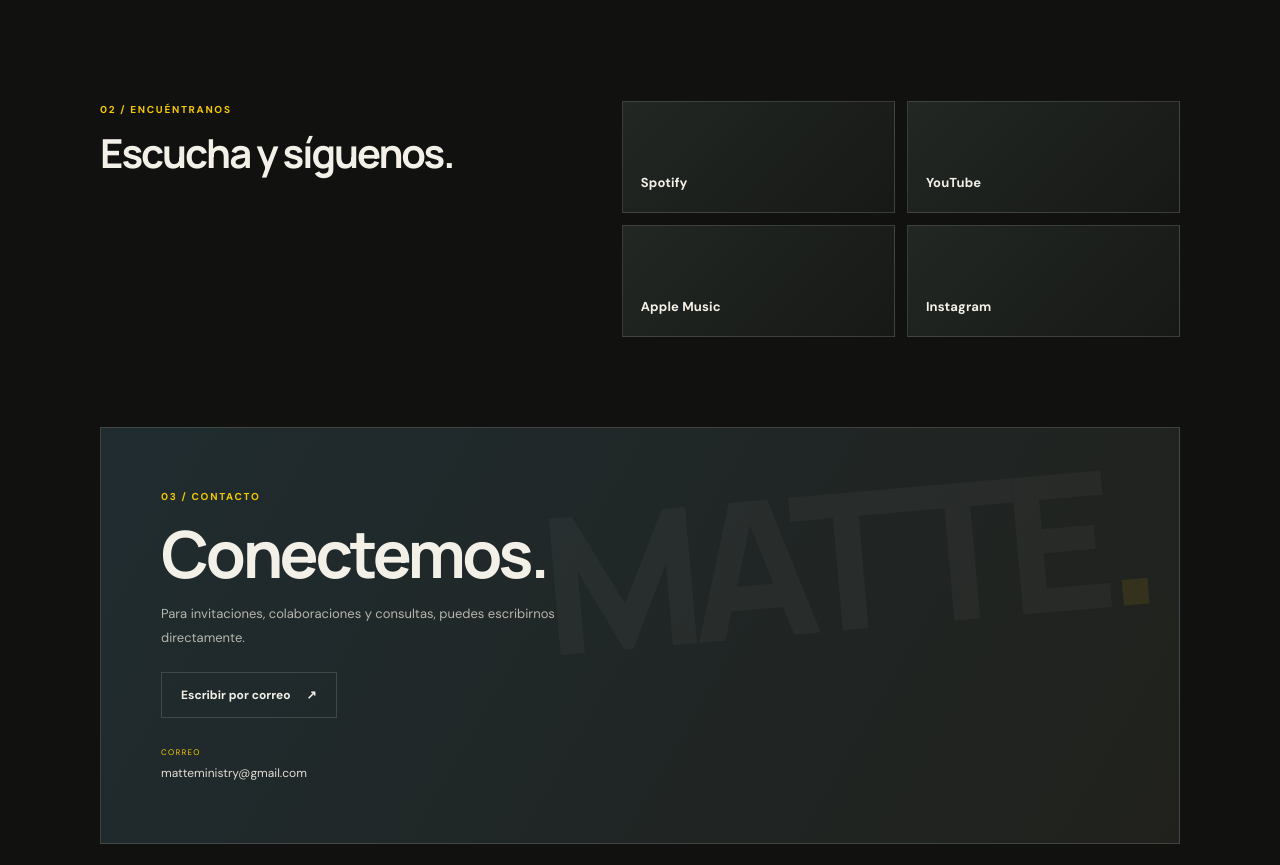
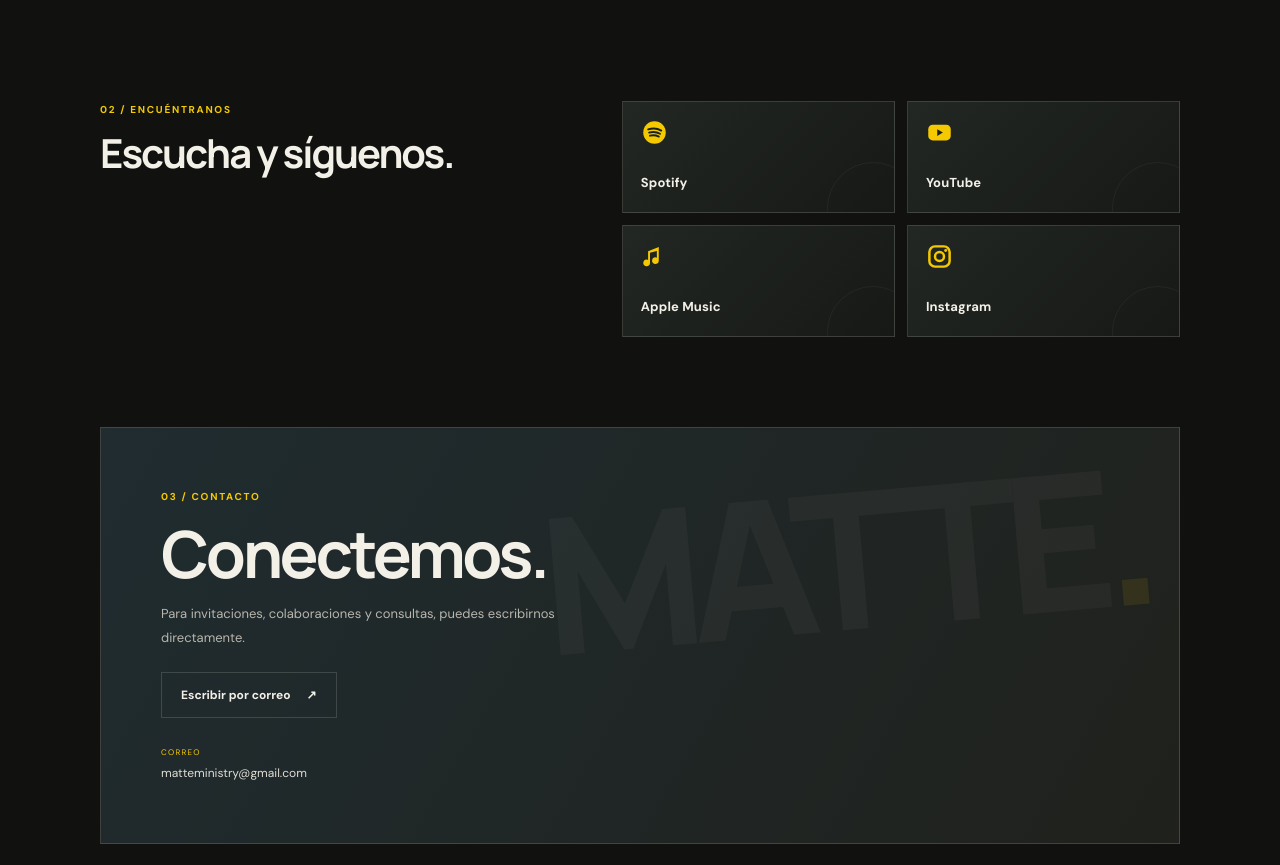
Before and after one commit to matteministry/matteministry.github.io., a plain HTML site: page index.html in a window 1280 px wide. Shown: the part 1740-2605 px from the top of the page. Drawn offline with Linux system fonts and the light colour scheme.

Commit message:
Remove styles for hiding arrow icons
Removed styles to hide arrow icons in cards.

```diff
--- a/styles.css
+++ b/styles.css
@@ -111,13 +111,3 @@
 .platform-arrow {
   display: none !important;
 }
-
-/* Ocultar iconos de flecha en las tarjetas */
-.platform-arrow,
-.platform-card::after,
-.platform-card a::after,
-.platform-card svg,
-.featured-arrow,
-a .arrow {
-  display: none !important;
-}
```
